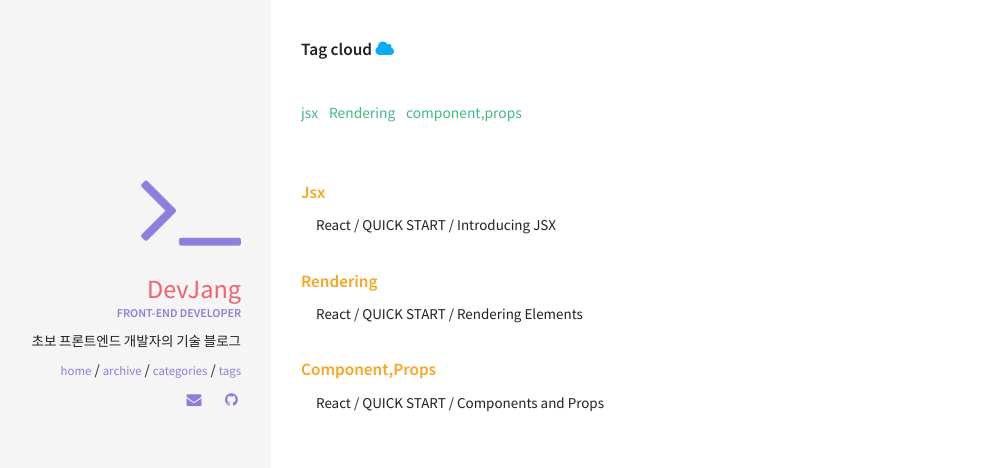
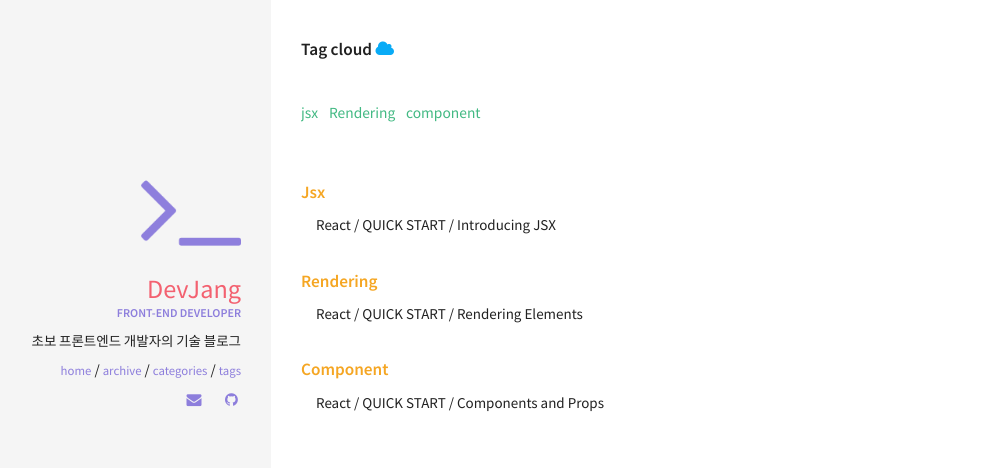
Before and after one commit to pocojang/pocojang.github.io, a Jekyll site: the page built from tags.html, in a window 1280 px wide. Shown: the part 123-591 px from the top of the page, without its empty margins (49-1038 px from the left). Built offline with Jekyll 4.4.1, drawn with Linux system fonts in a browser that asks for light colours.

Commit message:
React / QUICK START / Components and Props - 태그수정

```diff
--- a/_posts/2017-03-03-component-props.md
+++ b/_posts/2017-03-03-component-props.md
@@ -5,7 +5,7 @@ excerpt: Component를 사용하여 UI를 독립적으로 재사용 가능한 조
 categories:
   - react
 tags:
-  - component,props
+  - component
 comments: true
 image:
     feature: https://facebook.github.io/react/img/blog/thinking-in-react-components.png
```
